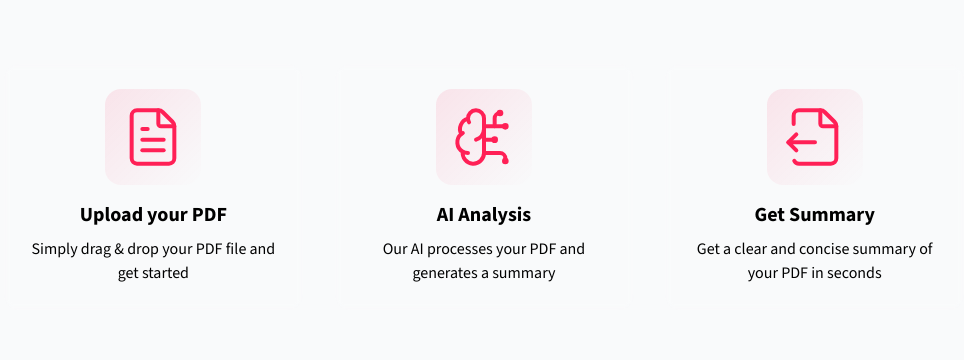
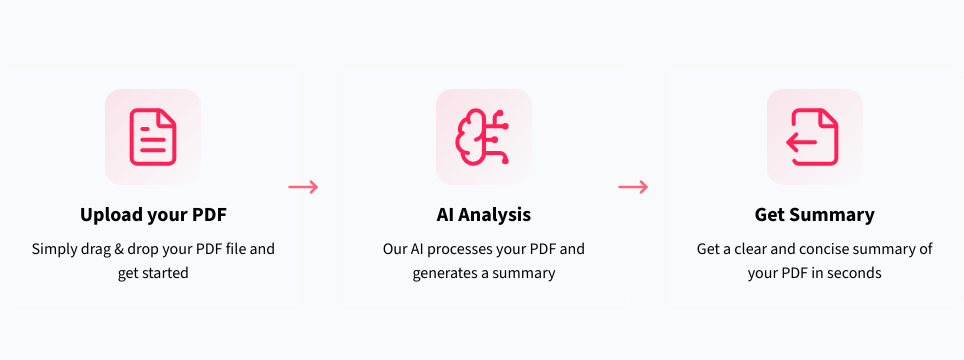
Before and after one commit to Shahbazali2001/wrap-up.ai, a Next.js app: page / in a window 1280 px wide. Shown: the part 1244-1604 px from the top of the page, without its empty margins (156-1120 px from the left). Built offline with nearby package versions, Linux system fonts and the light colour scheme.

Commit message:
working on how it works section

```diff
--- a/components/home/how-it-works.tsx
+++ b/components/home/how-it-works.tsx
@@ -1,4 +1,4 @@
-import { BrainCircuit, FileOutput, FileText } from "lucide-react";
+import { BrainCircuit, FileOutput, FileText, MoveRight } from "lucide-react";
 import { ReactNode } from "react";
 import StepItemCard from "./step-item-card";
 type Step = {
@@ -39,7 +39,18 @@ export default function HowItWorks() {
         {/* Grid */}
         <div className="grid grid-cols-1 md:grid-cols-3 gap-8 max-w-6xl mx-auto relative">
           {steps.map((step, index) => (
-            <StepItemCard key={index} {...step} />
+            <div key={index} className="relative flex items-stretch">
+              <StepItemCard key={index} {...step} />
+              {index < steps.length - 1 && (
+                <div className="hidden md:block absolute top-1/2 -right-4 transform -translate-y-1/2 z-10">
+                  <MoveRight
+                    size={32}
+                    strokeWidth={2}
+                    className="text-rose-400"
+                  />
+                </div>
+              )}
+            </div>
           ))}
         </div>
       </div>
```
